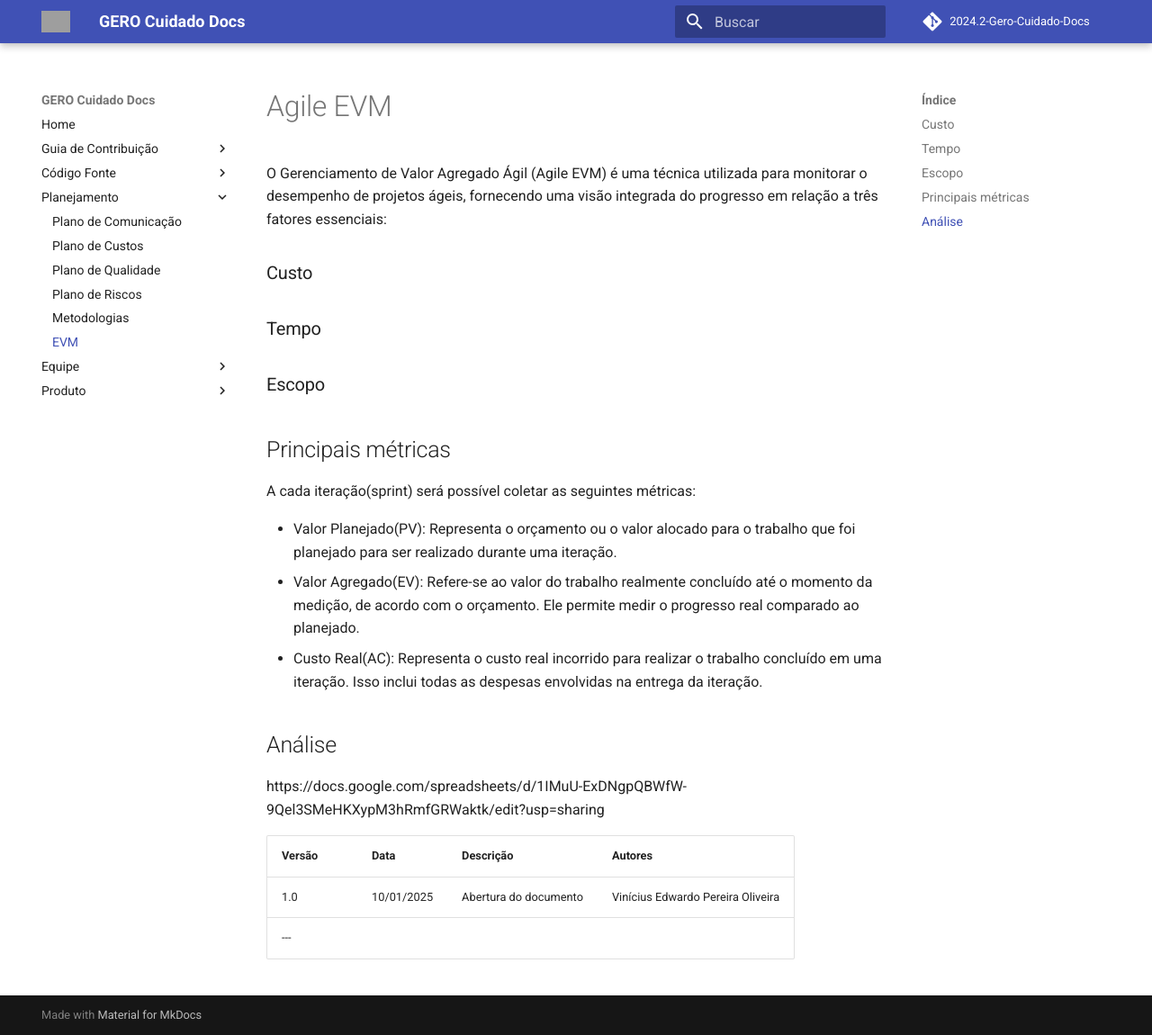
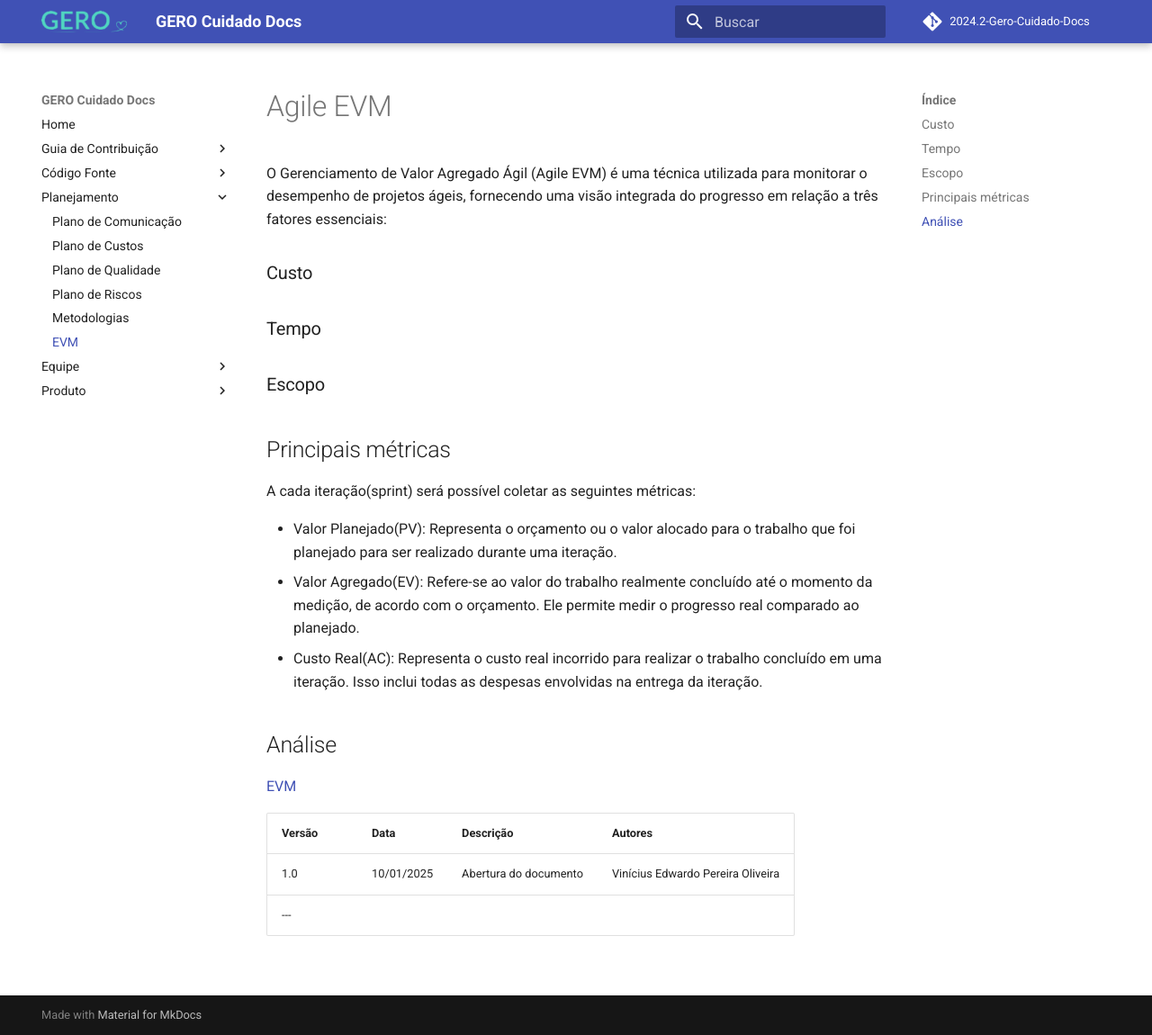
Before and after one commit to fga-eps-mds/2024-2-GEROcuidado-Docs, an MkDocs documentation site: the page built from docs/Planejamento/EVM.md, in a window 1280 px wide and 1150 px high. Shown: the whole window at 90% size. Built offline with MkDocs 1.6.1 and Material for MkDocs 9.7.7, drawn with Linux system fonts in a browser that asks for light colours; comment, search, counter and statistics services are not loaded; grey boxes are pictures that could not be loaded.

Commit message:
Atualizando mkdocs

```diff
--- a/docs/Planejamento/EVM.md
+++ b/docs/Planejamento/EVM.md
@@ -15,7 +15,7 @@ A cada iteração(sprint) será possível coletar as seguintes métricas:
 - Custo Real(AC): Representa o custo real incorrido para realizar o trabalho concluído em uma iteração. Isso inclui todas as despesas envolvidas na entrega da iteração.
 
 ## Análise
-https://docs.google.com/spreadsheets/d/1IMuU-ExDNgpQBWfW-9Qel3SMeHKXypM3hRmfGRWaktk/edit?usp=sharing
+[EVM](https://docs.google.com/spreadsheets/d/1IMuU-ExDNgpQBWfW-9Qel3SMeHKXypM3hRmfGRWaktk/edit?usp=sharing)
 
 
 | Versão | Data       | Descrição | Autores |
--- a/mkdocs.yml
+++ b/mkdocs.yml
@@ -6,7 +6,7 @@ repo_url: 'https://github.com/fga-eps-mds/2024-2-GEROcuidado-Docs'
 nav:
   - Home: index.md
   - Guia de Contribuição:
-    - Código de Conduta: Contribuição/Codigo_de_Conduta.md
+    - Código de Conduta: Contribuição/Codigo_Conduta.md
     - Políticas de Contribuição: Contribuição/Politica_Contribuicao.md
   - Código Fonte:
     - Arquitetura do projeto: Código/Diagrama_Arquitetura.md
@@ -28,7 +28,7 @@ nav:
 theme:
   name: material
   language: 'pt'
-  logo: assets/unbtv-icon.ico
-  favicon: assets/unbtv-icon.ico
+  logo: assets/gero.png
+  favicon: assets/gero.png
   palette:
     primary: blue green
```
Also changed, not shown: docs/index.md (added, +20 -0 lines), docs/Código/Diagrama_Arquitetura.md (renamed from docs/Código/Diagrama _Arquitetura.md), docs/Código/guia_de_estilo.md (deleted), docs/assets/gero.png (added).
